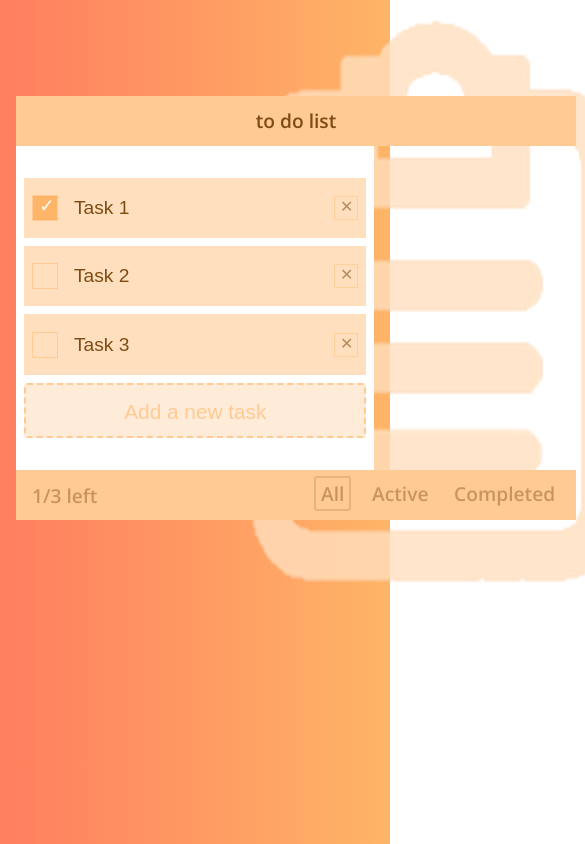
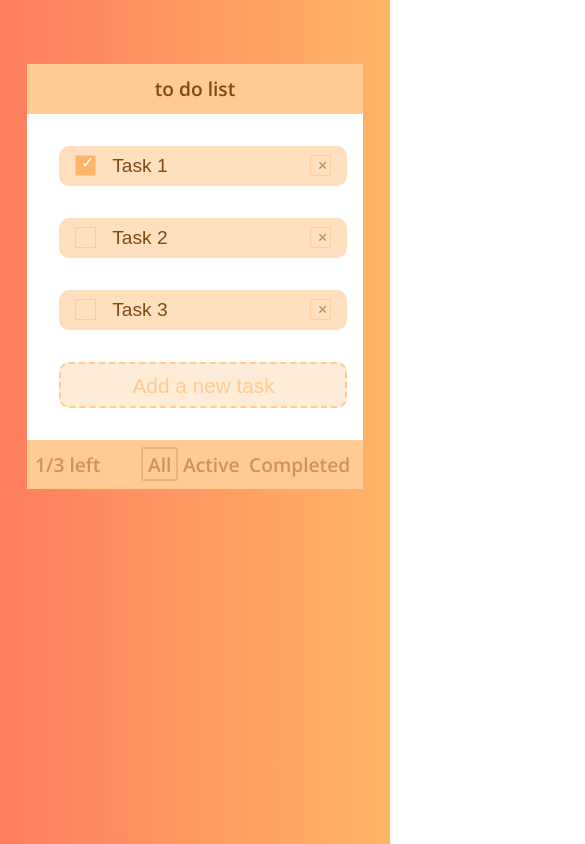
Before and after one commit to ViacheslavChuvalkiy/WebDad-project-3-Vue, a Vue app: page / in a window 390 px wide. Shown: the top 844 px of the page, 585 px wide, since content can reach past the window. Built offline with nearby package versions, Linux system fonts and the light colour scheme.

Commit message:
Add media query, fixed some issues

```diff
--- a/src/App.vue
+++ b/src/App.vue
@@ -4,36 +4,30 @@
   </div>
 </template>
 
-
 <script>
-
-  import ToDolist from "./components/toDoList.vue";
-
+  import ToDolist from "./components/ToDoList.vue";
   export default {
     components: {
       ToDolist,
     },
-
   }
 </script>
 
-
 <style lang="scss">
-
-  @import url('https://fonts.googleapis.com/css2?family=Inter&family=Open+Sans:wght@600&display=swap');
+  @import "assets/styles/fonts";
   @import 'src/assets/styles/vars.scss';
 
   body {
     margin: 0;
     padding: 0;
     user-select: none;
-  }
-
-  #app {
-    width: 100vw;
     height: 100vh;
     background: linear-gradient(to right, #FF7E5F, #FEB567);
   }
 
-
+  #app {
+    display: flex;
+    flex-direction: column;
+    width: auto;
+  }
 </style>
--- /dev/null
+++ b/src/assets/styles/fonts.scss
@@ -0,0 +1 @@
+@import url('https://fonts.googleapis.com/css2?family=Inter&family=Open+Sans:wght@600&display=swap');
--- /dev/null
+++ b/src/components/ToDoFilter.vue
@@ -0,0 +1,57 @@
+<template>
+  <label :class="$style.filterOption">
+    <input
+            type="radio"
+            name="filter"
+            :value="filter.value"
+            v-model="status"
+            :checked="filter.isChecked"
+    >
+    <span>{{filter.text}}</span>
+  </label>
+</template>
+
+<script>
+
+  export default {
+    data: () => ({
+     status : 'all',
+    }),
+    props: {
+      filter: {
+        type: Object,
+        default: () => ({})
+      },
+    },
+  }
+</script>
+
+<style lang="scss" module>
+
+    .filterOption {
+      padding: 0.1rem 0.5rem;
+      margin: 0 0 0.2rem 0;
+
+      & span {
+        padding: 0.1rem 0.3rem;
+        opacity: 0.42;
+      }
+
+      & input {
+        display: none;
+      }
+
+      & input:checked + span {
+        border-radius: 3px;
+        border: 2px solid #C9955D;
+      }
+    }
+
+    @media (max-width: 500px) {
+      .filterOption {
+        padding: 0;
+      }
+
+    }
+
+</style>
--- /dev/null
+++ b/src/components/ToDoFilterBlock.vue
@@ -0,0 +1,47 @@
+<template>
+  <div :class="$style.filter">
+    <div v-for="filter in filterItems" :key="filter.id">
+      <ToDoFilter :filter="filter"/>
+    </div>
+  </div>
+</template>
+
+<script>
+  import ToDoFilter from  './ToDoFilter';
+  export default {
+    data: () => ({
+      filterItems: {
+          1: {
+            value: 'all',
+            isChecked: 'true',
+            text: 'All',
+            id: '1'
+          },
+        2: {
+          value: 'active',
+          isChecked: 'false',
+          text: 'Active',
+          id: '2'
+        },
+        3: {
+          value: 'completed',
+          isChecked: 'false',
+          text: 'Completed',
+          id: '3'
+        }
+        }
+    }),
+    components: {
+      ToDoFilter,
+    }
+
+  }
+</script>
+
+<style lang="scss" module>
+
+  .filter {
+    display: flex;
+    align-self: center;
+  }
+</style>
--- a/src/components/toDoList.vue
+++ b/src/components/ToDoList.vue
@@ -13,12 +13,11 @@
 </template>
 
 <script>
-  import ToDolistItem from "./toDolistItem";
-  import ToDolistNewTask from "./toDolistNewTask";
-  import ToDolistFooter from "./toDolistFooter";
+  import ToDolistItem from "./ToDolistItem";
+  import ToDolistNewTask from "./ToDolistNewTask";
+  import ToDolistFooter from "./ToDolistFooter";
 
   export default {
-    name: "TodoList-container",
     components: {
       ToDolistItem,
       ToDolistNewTask,
@@ -26,29 +25,24 @@
     },
     methods: {
       onDeleteItem(id) {
-
         this.$delete(this.todoList, id);
       },
       onChangeStatus(id) {
         this.todoList[id].status = this.todoList[id].status === "done" ? "active" : "done";
       },
       onAddNewTask(value) {
-
         let lastId = Number(Object.keys(this.todoList)[Object.keys(this.todoList).length - 1]);
 
         if (!lastId) {
           lastId = 0;
         }
-
         const newTask = {
           text: value,
           status: 'active',
           id: String(lastId + 1)
         };
 
-
         this.$set(this.todoList, newTask.id, newTask);
-
       },
       onSelectOptions(value) {
         this.filter_status = value;
@@ -113,7 +107,6 @@
       },
     }
   }
-
 </script>
 
 <style lang="scss" module>
@@ -131,14 +124,14 @@
       position: absolute;
       width: 30rem;
       height: 40rem;
-      top: -1rem;
+      top: 1rem;
       left: 50%;
       opacity: 0.8;
       z-index: -1;
     }
 
     .title {
-      width: 35rem;
+      max-width: 35rem;
       min-height: 3.1rem;
       text-align: center;
       background: $color_bg_brown;
@@ -153,13 +146,72 @@
     }
 
     .block {
-      padding: 2rem 0.5rem 2rem 0.5rem;
+      padding: 2rem 0;
       background: $color_white;
 
-      &:last-child {
+      & div :last-child {
         margin-bottom: 0;
       }
     }
   }
 
+  @media (max-width: 1010px) {
+    .container {
+      & img {
+        width: 25rem;
+        height: 35rem;
+      }
+    }
+  }
+
+  @media (max-width: 820px) {
+    .container {
+      & img {
+        width: 20rem;
+        height: 33rem;
+      }
+    }
+  }
+
+  @media (max-width: 660px) {
+    .container {
+      max-width: 25rem;
+      margin: 0 auto;
+      padding: 4rem 0.5rem;
+      & img {
+        left: 43%;
+      }
+    }
+  }
+
+  @media (max-width: 600px) {
+    .container {
+      margin: 0 2rem 0 4rem;
+      & img {
+        left: 40%;
+      }
+    }
+  }
+
+  @media (max-width: 580px) {
+    .container {
+      margin: 0 auto;
+      & img {
+        display: none;
+      }
+    }
+  }
+
+  @media (max-width: 500px) {
+    .container {
+      max-width: 21rem;
+      .title {
+        max-width: 21rem;
+        padding: 0;
+      }
+
+    }
+  }
+
+
 </style>
--- /dev/null
+++ b/src/components/ToDoTask.vue
@@ -0,0 +1,82 @@
+<template>
+  <label :class="$style.task">
+    <input
+            type="checkbox"
+            :checked="ToDoTask.status === 'done'"
+            @change="changeStatus(ToDoTask.id)"
+    >
+    <span :class="$style.itemStatus"></span>
+  </label>
+</template>
+
+<script>
+  export default {
+    props: {
+      ToDoTask: {
+        type: Object,
+        default: () => ({})
+      }
+    },
+    methods: {
+      changeStatus(id) {
+        this.$emit("changeStatus", id);
+      }
+    }
+  }
+</script>
+
+<style lang="scss" module>
+
+  @import 'src/assets/styles/vars.scss';
+
+  .task {
+    input {
+      display: none;
+    }
+
+    .itemStatus {
+      display: block;
+      margin-left: 1rem;
+      width: 1.4rem;
+      height: 1.4rem;
+      background: transparent;
+      border: 1px solid $color_bg_brown;
+      cursor: pointer;
+    }
+
+    & input:checked + span {
+      background: #FEB567;
+      position: relative;
+
+      &:before {
+        content: '\2713';
+        display: block;
+        position: absolute;
+        font-size: 1.15rem;
+        top: -10%;
+        left: 26%;
+        color: $color_white;
+      }
+    }
+  }
+
+  @media (max-width: 550px) {
+
+    .task {
+      .itemStatus {
+        width: 1.2rem;
+        height: 1.2rem;
+      }
+
+      & input:checked + span {
+
+        &:before {
+          font-size: 1rem;
+          top: -15%;
+        }
+      }
+    }
+  }
+
+
+</style>
--- a/src/components/toDolistFooter.vue
+++ b/src/components/ToDolistFooter.vue
@@ -3,17 +3,16 @@
     <div :class="$style.info">
       <p>{{tasks.active}}/{{tasks.count}} left</p>
     </div>
-    <ToDoFilter @selectOption="onSelectFilter"/>
+    <ToDoFilterBlock @selectOption="onSelectFilter"/>
   </div>
 </template>
 
 <script>
-  import ToDoFilter from "./toDoFilter";
+  import ToDoFilterBlock from "./ToDoFilterBlock";
 
   export default {
-    name: "ToDolistFooter",
     components: {
-      ToDoFilter
+      ToDoFilterBlock
     },
     props: {
       tasks: {
@@ -36,8 +35,9 @@
   .footer {
     display: flex;
     justify-content: space-between;
-    width: 35rem;
+    max-width: 35rem;
     min-height: 3.1rem;
+    padding: 0 2rem;
     font-size: 1.2rem;
     background: $color_bg_brown;
     color: $color-text;
@@ -45,7 +45,6 @@
     .info {
       display: flex;
       align-self: center;
-      padding: 0.1rem 1rem;
 
       & p {
         padding: 0;
@@ -55,4 +54,11 @@
     }
   }
 
+  @media (max-width: 450px) {
+    .footer {
+        max-width: 25rem;
+        padding: 0 0.5rem;
+    }
+  }
+
 </style>
--- a/src/components/toDolistItem.vue
+++ b/src/components/ToDolistItem.vue
@@ -2,11 +2,7 @@
   <div>
     <template v-if="!isEmpty">
       <div :class="$style.listItem" v-for="(task) in toDoList" :key="task.id">
-        <label >
-          <input type="checkbox" checked v-if="task.status === 'done'" @change="changeStatus(task.id)">
-          <input type="checkbox" v-else @change="changeStatus(task.id)">
-          <span :class="$style.itemStatus"></span>
-        </label>
+        <ToDoTask :ToDoTask = "task" />
         <p>{{task.text}}</p>
         <button :class="$style.btn" @click="deleteItem(task.id)"></button>
       </div>
@@ -18,13 +14,16 @@
 </template>
 
 <script>
+  import ToDoTask from "./ToDoTask";
   export default {
-    name: "ToDolistItem",
     props: {
       toDoList: {
         type: Object,
         default: () => ({})
       }
+    },
+    components: {
+      ToDoTask,
     },
     computed: {
       isEmpty() {
@@ -34,9 +33,6 @@
     methods: {
       deleteItem(id) {
         this.$emit("deleteItem", id);
-      },
-      changeStatus(id) {
-        this.$emit("changeStatus", id);
       }
     }
   }
@@ -50,46 +46,19 @@
     flex-direction: row;
     justify-content: space-between;
     align-items: center;
-    max-width: 30rem;
+    min-width: 30rem;
     min-height: 3.1rem;
-    margin: 0 auto 0.5rem auto;
+    margin: 0 2rem 2rem 2rem;
     text-align: center;
+    border-radius: 10px;
     font-family: $ff-task;
     background: #FFDFBE;
-
-    & input {
-      display: none;
-    }
-
-    .itemStatus {
-      display: block;
-      margin-left: 0.5rem;
-      width: 1.5rem;
-      height: 1.5rem;
-      background: transparent;
-      border: 1px solid $color_bg_brown;
-      cursor: pointer;
-    }
-
-    & label input:checked + span {
-      background: #FEB567;
-      position: relative;
-
-      &:before {
-        content: '\2713';
-        display: block;
-        position: absolute;
-        font-size: 1.15rem;
-        top: -5%;
-        left: 26%;
-        color: $color_white;
-      }
-    }
 
     & p {
       text-align: left;
       flex: auto;
-      margin-left: 1rem;
+      word-break: break-all;
+      margin: 0.3rem 1rem;
       font-weight: 400;
       font-size: 1.2rem;
       color: $color-text;
@@ -97,9 +66,9 @@
 
     .btn {
       position: relative;
-      width: 1.5rem;
-      height: 1.5rem;
-      margin-right: 0.5rem;
+      width: 1.6rem;
+      height: 1.6rem;
+      margin-right: 1rem;
       background: transparent;
       color: $color-text;
       border: 1px solid $color_bg_brown;
@@ -109,10 +78,9 @@
 
     .btn:before {
       content: '\2715';
-      position: absolute;
       top: 0;
-      left: 5px;
-      font-size: 16px;
+      left: 0.3rem;
+      font-size: 1rem;
       color: $color-text;
       opacity: 0.7;
     }
@@ -135,7 +103,7 @@
     justify-content: space-between;
     align-items: center;
     max-width: 30rem;
-    height: 3.1rem;
+    min-height: 3.1rem;
     margin: 0 auto 0.5rem auto;
     text-align: center;
     font-family: $ff-task;
@@ -147,4 +115,38 @@
     }
   }
 
+  @media (max-width: 930px) {
+    .listItem, .listEmpty{
+      min-width: 25rem;
+      min-height: 2.5rem;
+    }
+  }
+
+  @media (max-width: 820px) {
+    .listItem, .listEmpty{
+      min-width: 20rem;
+    }
+  }
+
+  @media (max-width: 660px) {
+
+    .listItem{
+      & .btn {
+        width: 1.3rem;
+        height: 1.3rem;
+      }
+
+      & .btn:before {
+        font-size: 0.8rem;
+      }
+    }
+
+  }
+
+  @media (max-width: 500px) {
+    .listItem, .listEmpty{
+      min-width: 18rem;
+    }
+  }
+
 </style>
--- a/src/components/toDolistNewTask.vue
+++ b/src/components/ToDolistNewTask.vue
@@ -1,12 +1,16 @@
 <template>
   <div :class="$style.newTask">
-    <input type="text" placeholder="Add a new task" v-model="task_value.value" @keypress.enter="addNewTask" required>
+    <input
+            type="text"
+            placeholder="Add a new task"
+            v-model="task_value.value"
+            @keypress.enter="addNewTask"
+    >
   </div>
 </template>
 
 <script>
   export default {
-    name: "ToDolistNewTask",
     data: () => ({
       task_value: {
         value: ''
@@ -27,15 +31,16 @@
   .newTask {
     max-width: 30rem;
     min-height: 3.1rem;
-    margin: 0 auto 0;
+    margin: 2rem 2rem 0 2rem;
     text-align: center;
     background: $color_bg_light_brown;
-    border-radius: 3px;
+    border-radius: 10px;
     border: 2px dashed $color_bg_brown;
 
     & input {
       width: 99%;
       min-height: 3.1rem;
+      margin: 0;
       font-size: 1.5rem;
       color: $color_text;
       border: none;
@@ -53,4 +58,32 @@
     }
   }
 
+  @media (max-width: 930px) {
+    .newTask{
+      max-width: 25rem;
+      min-height: 2.5rem;
+      margin: 2rem 1rem 0 2rem;
+
+      & input{
+        max-width: 25rem;
+        min-height: 2.5rem;
+      }
+
+    }
+  }
+
+  @media (max-width: 820px) {
+    .newTask{
+      max-width: 20rem;
+
+    }
+
+  }
+
+  @media (max-width: 500px) {
+    .newTask {
+      max-width: 18rem;
+    }
+  }
+
 </style>
--- a/src/components/toDoFilter.vue
+++ /dev/null
@@ -1,62 +0,0 @@
-<template>
-  <div :class="$style.filter">
-    <label :class="$style.filterOption">
-      <input type="radio"
-             name="filter" value="all" @change="selectOption" v-model='status' checked>
-      <span>All</span>
-    </label>
-    <label :class="$style.filterOption">
-      <input type="radio"
-             name="filter" value="active" @change="selectOption" v-model='status'>
-      <span>Active</span>
-    </label>
-    <label :class="$style.filterOption">
-      <input type="radio"
-             name="filter" value="completed" @change="selectOption" v-model='status'>
-      <span>Completed</span>
-    </label>
-  </div>
-</template>
-
-<script>
-
-  export default {
-    data: () => ({
-      status: 'all'
-    }),
-    methods: {
-      selectOption() {
-        this.$emit("selectOption", this.status);
-      }
-    }
-  }
-</script>
-
-<style lang="scss" module>
-
-  .filter {
-    display: flex;
-    align-self: center;
-    padding: 0 0.5rem;
-
-    & span {
-      padding: 0.1rem 0.3rem;
-      opacity: 0.42;
-    }
-
-    & input {
-      display: none;
-    }
-
-    & label input:checked + span {
-      border-radius: 3px;
-      border: 2px solid #C9955D;
-    }
-  }
-
-  .filterOption {
-    padding: 0.1rem 0.5rem;
-    margin: 0 0 0.2rem 0;
-  }
-
-</style>
```
Also changed, not shown: src/assets/img/bg-note.png.
